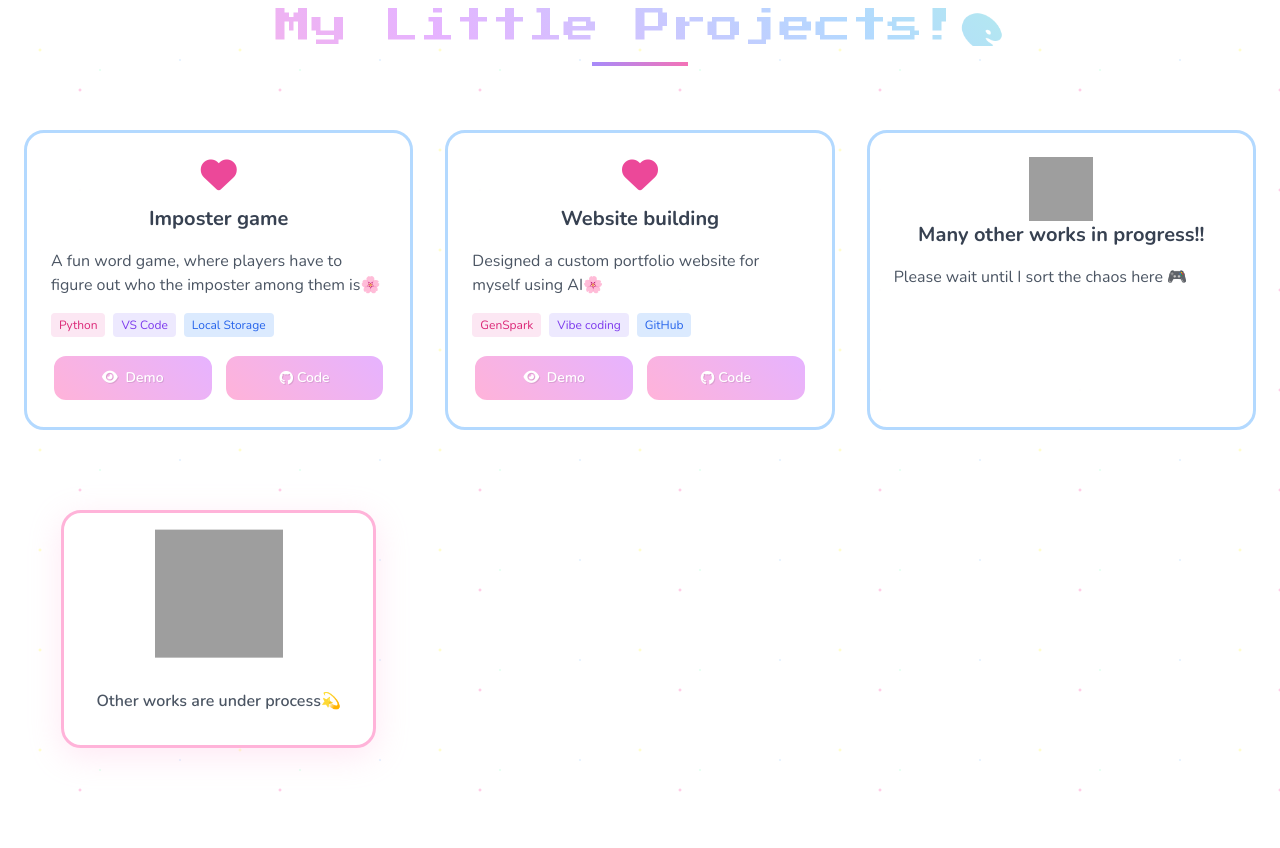
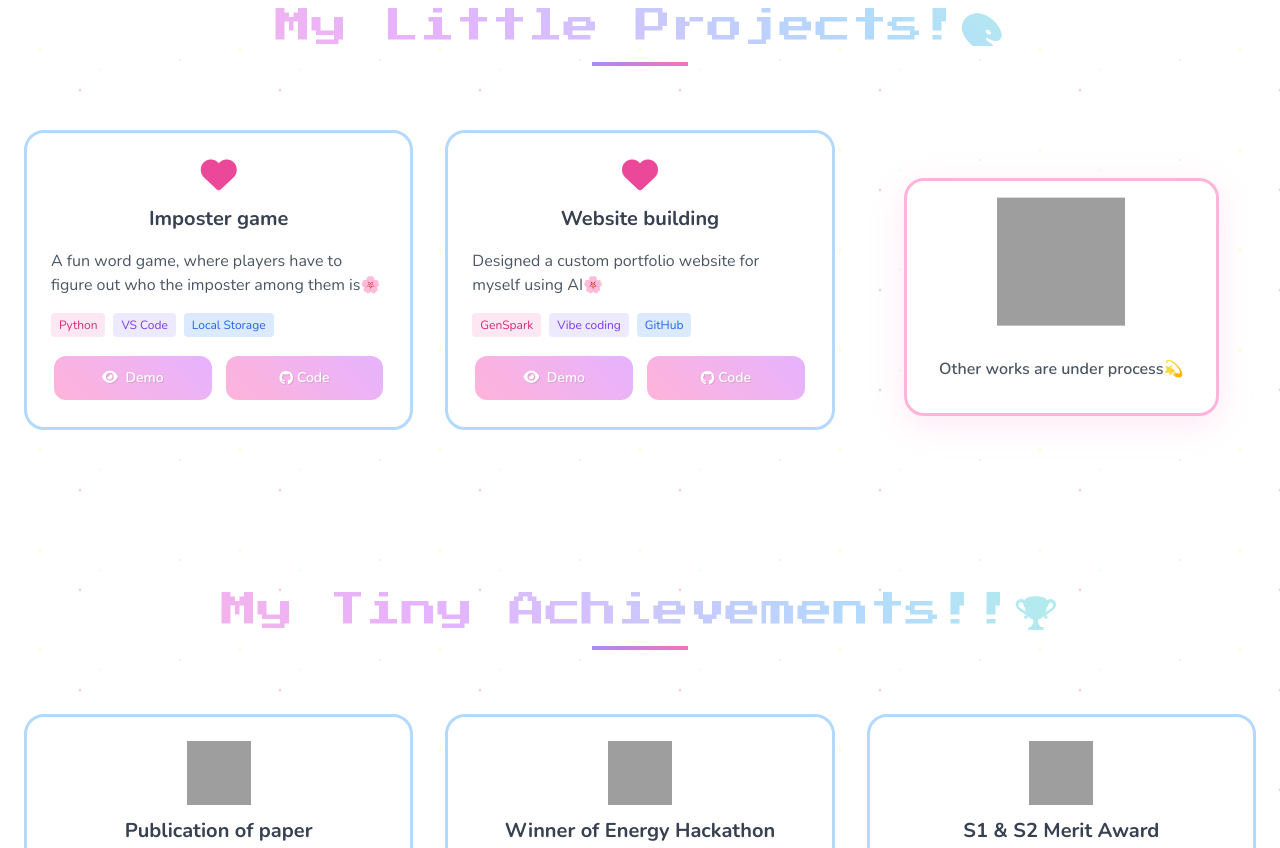
Before and after one commit to sithaara-haveline/sithaara5-portfolio, a plain HTML site: page index.html in a window 1280 px wide. Shown: the part 2880-3728 px from the top of the page. Drawn offline with nearby package versions, Linux system fonts and the light colour scheme; grey boxes are pictures that could not be loaded.

Commit message:
fixed mistakes 1

```diff
--- a/index.html
+++ b/index.html
@@ -535,19 +535,6 @@
                     </div>
                 </div>
 
-
-                <div class="project-card">
-                    <div class="p-6">
-                        <div class="mb-4 text-center">
-                            <img src="https://icones.pro/wp-content/uploads/2021/03/icone-d-arc-mignon-en-pixels-rouge.png"
-                                alt="Loading bar" class="w-16 h-16 mx-auto">
-                            <h3 class="text-xl font-bold text-gray-700">Many other works in progress!!</h3>
-                    </div>
-                        <p class="text-gray-600 mb-4">
-                           Please wait until I sort the chaos here 🎮
-                        </p>
-                    </div>
-                </div>
                 <div class="mt-12 text-center">
                 <div class="pixel-card p-8 inline-block">
                     <img src="https://static.vecteezy.com/system/resources/previews/052/976/821/non_2x/8-bit-design-decor-smile-face-lady-woman-female-girl-with-megaphone-shout-announce-declare-pixel-art-vector.jpg" alt="Pixel Laptop" class="w-32 h-32 mx-auto pixel-icon floating mb-4">
@@ -700,6 +687,9 @@
                         <p class="text-gray-600 mb-4">
                             Member of IEDC Subcore SEED in the Documentation Team for the year 2025-26🌸
                         </p>
+                    </div>
+                </div>
+            </div>
                 <div class="project-card">
                     <div class="p-6">
                         <div class="mb-4 text-center">
@@ -712,7 +702,6 @@
 
                         </div>
                     </div>
-                </div>
 
     <section id="contact" class="py-20 relative">
         <div class="container mx-auto px-6">
@@ -773,7 +762,7 @@
                             <i class="fas fa-envelope text-2xl text-green-500 mr-4"></i>
                             <div>
                                 <h4 class="font-semibold text-gray-700">Email</h4>
-                                <p class="text-gray-600 text-sm"><a href="mailto:youremail@rajagiri.edu.in">youremail@rajagiri.edu.in</a> 💌</p>
+                                <p class="text-gray-600 text-sm"><a href="mailto:youremail@rajagiri.edu.in">u2408077@rajagiri.edu.in</a> 💌</p>
                             </div>
                         </div>
                     </div>
```
